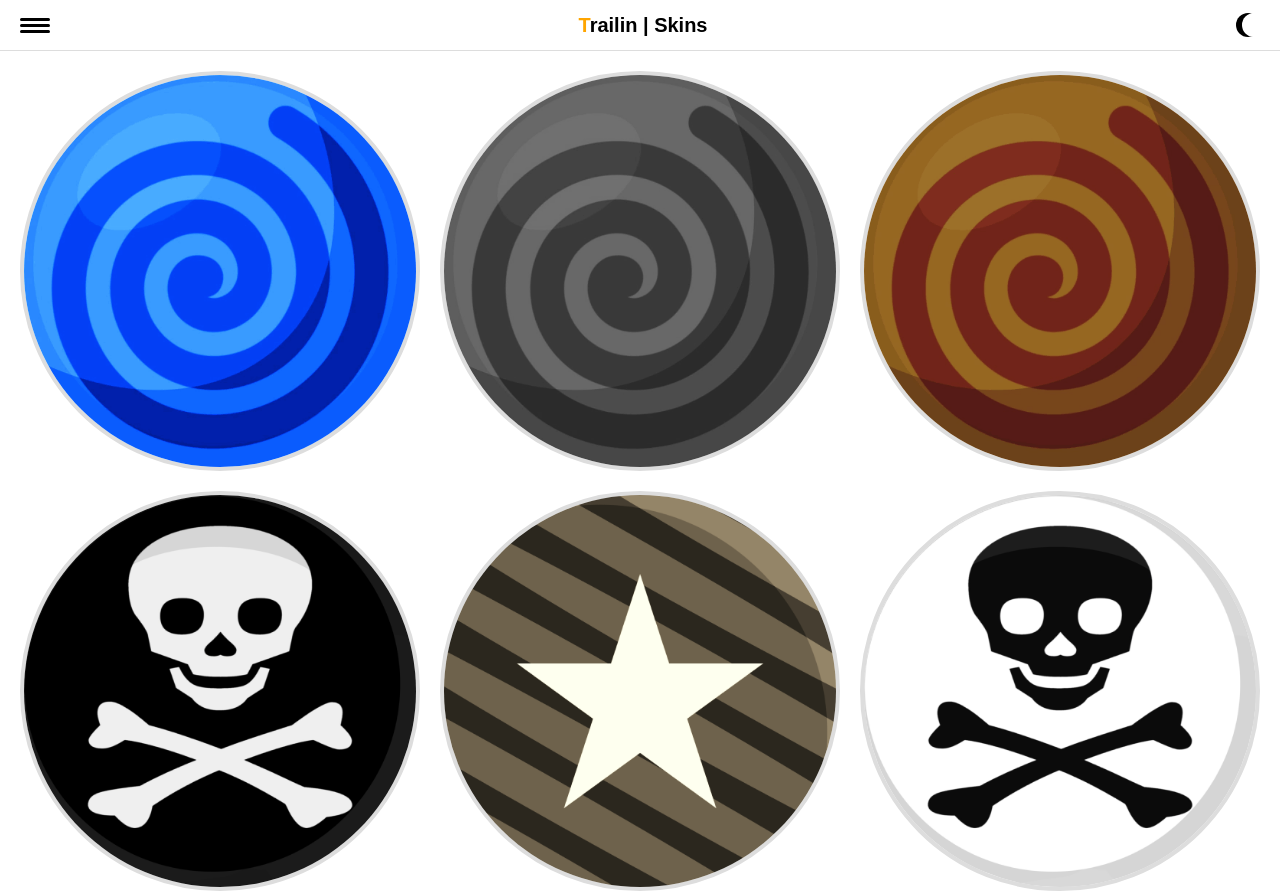
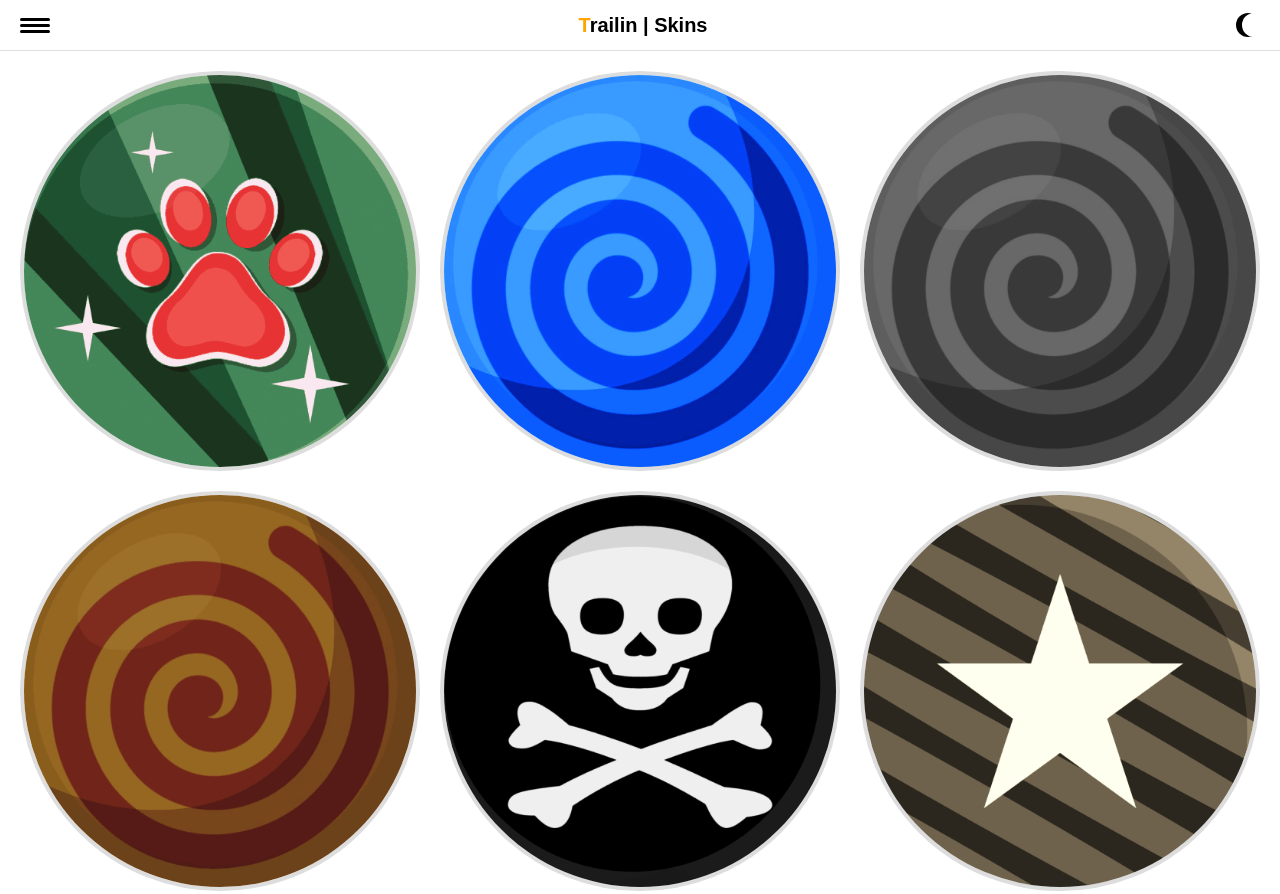
Before and after one commit to Bogdan-101292/Bogdan-101292.github.io, a plain HTML site: page index.html in a window 1280 px wide. Shown: the top 894 px of the page. Drawn offline with Linux system fonts and the light colour scheme.

Commit message:
index.html

```diff
--- a/index.html
+++ b/index.html
@@ -232,7 +232,9 @@
   <main>
     <div class="skin-gallery active" id="skinsGallery">
       <!-- Skins -->
-
+       <div class="skin-item">
+  <img src="https://raw.githubusercontent.com/Bogdan-101292/Bogdan-101292.github.io/refs/heads/main/Skins/0004BA0B-86F7-4E8F-A3E0-30AFDD6A95FD.png" alt="Skin Image" />
+</div>
       <div class="skin-item">
   <img src="https://raw.githubusercontent.com/Bogdan-101292/Bogdan-101292.github.io/refs/heads/main/Skins/08BC3B9F-A5E2-487B-BD3F-2AD94238062D.png" alt="Skin image">
 </div>
```
